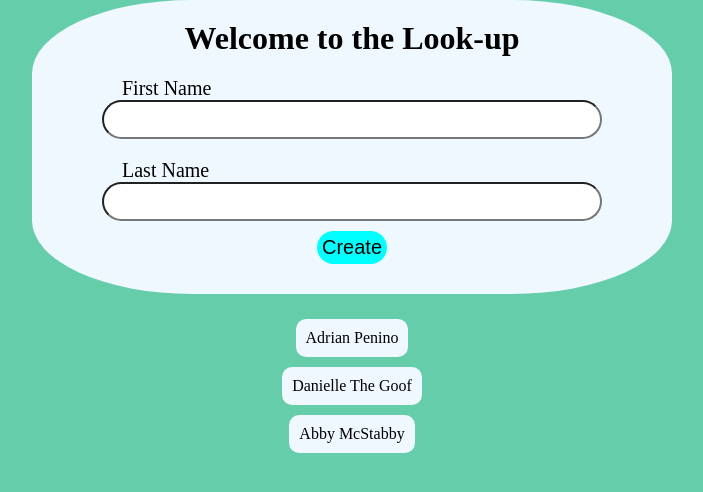
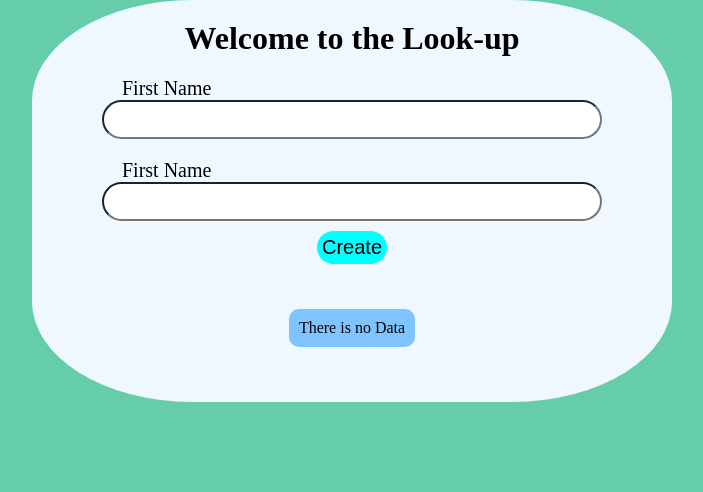
Before and after one commit to haheha24/lookup-repo, a React (Create React App) app: page / in a window 1280 px wide. Shown: the top 492 px of the page, without its empty margins (288-991 px from the left). Built offline with nearby package versions, Linux system fonts and the light colour scheme.

Commit message:
form.js - used the concat method on stateData to update the state array with 2 objects (firstName and lastName). Created a ternary operator to display certain JSX. stateData.map caused a little bit of confusion. In the end, it worked when I moved it to the return JSX inside stateData.length > 1.

```diff
--- a/src/App.js
+++ b/src/App.js
@@ -1,5 +1,4 @@
-import Header from "./components/Header";
-import Display from "./components/Display";
+import Header from "./components/Header"
 
 /* var express = require("express");
 var app = express();
@@ -11,33 +10,11 @@ app.get("/", (req, res) => {
 
 
 const App = () => {
-  const storedData = [
-    {
-      firstName: "Adrian",
-      lastName: "Penino"
-    },
-    {
-      firstName: "Danielle",
-      lastName: "The Goof"
-    },
-    {
-      firstName: "Abby",
-      lastName: "McStabby"
-    }
-  ]
-  console.log(storedData)
-//fix up the pushed data, it's only taking in the empty strings
-  const onSubmit = (e) => {
-    /* e.preventDefualt()
-    storedData.push(e)
-    console.log(storedData) */
-  }
+
 
   return (
     <div>
-      <Header onSubmit={onSubmit} />
-
-      <Display storedData={storedData} /*add a key */ />
+      <Header />
     </div>
   );
 };
--- a/src/components/Display.js
+++ b/src/components/Display.js
@@ -1,15 +1,12 @@
-const Display = ({storedData}) => {
-  const mapData = storedData.map((data) => (
-    <li /*add a key */ className="dataList">
-      {data.firstName} {data.lastName}
-    </li>
-  ));
+import { useState } from "react";
+import PropTypes from "prop-types";
 
-  return (
-    <div className="display-container">
-      <ul className="dataUlist">{mapData}</ul>
-    </div>
-  );
+const Display = ({ stateData }) => {
+
 };
 
+/* Display.propTypes = {
+  storedData: PropTypes.array,
+}; */
+
 export default Display;
--- a/src/components/Form.js
+++ b/src/components/Form.js
@@ -1,34 +1,88 @@
+import PropTypes from "prop-types";
 import Input from "./Input";
+import { useState } from "react";
 
-const Form = ({ onSubmit }) => {
+const Form = () => {
+  const [fName, setFName] = useState("");
+  const [lName, setLName] = useState("");
+  const [stateData, setData] = useState([]);
+
+  const handleSubmit = (e) => {
+    e.preventDefault();
+
+    //how to push the data as an object into storedData?!
+    /* const counter = stateData.length; */
+
+    setData(stateData.concat({ firstName: fName, lastName: lName }));
+    console.log(stateData);
+
+    setFName("");
+    setLName("");
+  };
+
+  /*   const mapData = stateData.map((storedData, index) => {
+    <li key={storedData[index].firstName} className="dataList">
+      {storedData[index].firstName} {storedData[index].lastName}
+    </li>;
+  }); */
 
   return (
-    <form className="form-container">
-      <Input
-        label="First Name"
+    <div>
+      <form className="form-container" onSubmit={handleSubmit}>
+        <div className="my-look-up-container">
+          <label style={{ marginLeft: 20, fontSize: 20 }}>First Name</label>
+          <input
             type="text"
+            className="my-look-up"
+            id="firstName"
             name="firstName"
-        /* onChange={onChange}
-        value={val} */
+            onChange={(e) => setFName(e.target.value)}
+            required
           />
-      <Input
-        label="Last Name"
+        </div>
+        <div className="my-look-up-container">
+          <label style={{ marginLeft: 20, fontSize: 20 }}>First Name</label>
+          <input
             type="text"
+            className="my-look-up"
+            id="lastName"
             name="lastName"
-        /* onChange={onChange}
-        value={val} */
+            onChange={(e) => setLName(e.target.value)}
+            required
           />
-      {/* <Input
-        label="Email"
-        type="email"
-        name="email"
-        onChange={(e) => setDay(e.target.value)}
-      /> */}
-      <button type="submit" id="my-look-up-btn" onSubmit={onSubmit()}>
+        </div>
+        <button type="submit" id="my-look-up-btn">
           <span style={{ fontSize: 20 }}>Create</span>
         </button>
+        <div className="display-container">
+          <ul className="dataUlist">
+            {stateData.length > 1 ? (
+              stateData.map((storedData) => {
+                return (
+                  <li key={storedData.firstName} className="dataList">
+                    {storedData.firstName} {storedData.lastName}
+                  </li>
+                );
+              })
+            ) : stateData.length === 1 ? (
+              <li className="dataList">
+                {stateData[0].firstName} {stateData[0].lastName}
+              </li>
+            ) : stateData.length === 0 ? (
+              <li className="dataList">There is no Data</li>
+            ) : null}
+          </ul>
+        </div>
       </form>
+    </div>
   );
 };
 
+Input.propTypes = {
+  label: PropTypes.string.isRequired,
+  type: PropTypes.string.isRequired,
+  name: PropTypes.string,
+  stateData: PropTypes.array,
+};
+
 export default Form;
--- a/src/components/Header.js
+++ b/src/components/Header.js
@@ -1,12 +1,12 @@
 import Form from "./Form";
 
-const Header = ({ title, onSubmit }) => {
+const Header = ({ title }) => {
   return (
     <header id="header">
       <div className="title-container">
         <h1 className="site-title">{title}</h1>
       </div>
-      <Form onSubmit={onSubmit} />
+      <Form />
     </header>
   );
 };
--- a/src/components/Input.js
+++ b/src/components/Input.js
@@ -1,7 +1,7 @@
 import PropTypes from "prop-types";
 import {useState} from 'react';
 
-const Input = ({label, type, name}) => {
+const Input = ({label, type, name, id}) => {
   const [val, setValue] = useState('')
 
   return (
@@ -10,6 +10,7 @@ const Input = ({label, type, name}) => {
       <input
         type={type}
         className="my-look-up"
+        id={id}
         name={name}
         onChange={(e) => setValue(e.target.value)}
         value={val}
--- a/src/index.css
+++ b/src/index.css
@@ -47,6 +47,7 @@ body {
 }
 #my-look-up-btn {
   border-radius: 50px;
+  border: 4px solid black;
   padding: 5px;
   border: none;
   background-color:aqua;
@@ -65,7 +66,7 @@ body {
 }
 .dataList {
   list-style-type: none;
-  background-color: aliceblue;
+  background-color: hsl(208, 100%, 75%);
   width: fit-content;
   padding: 10px;
   border-radius: 10px;
```
Lines whose indentation alone changed are shown as unchanged.
